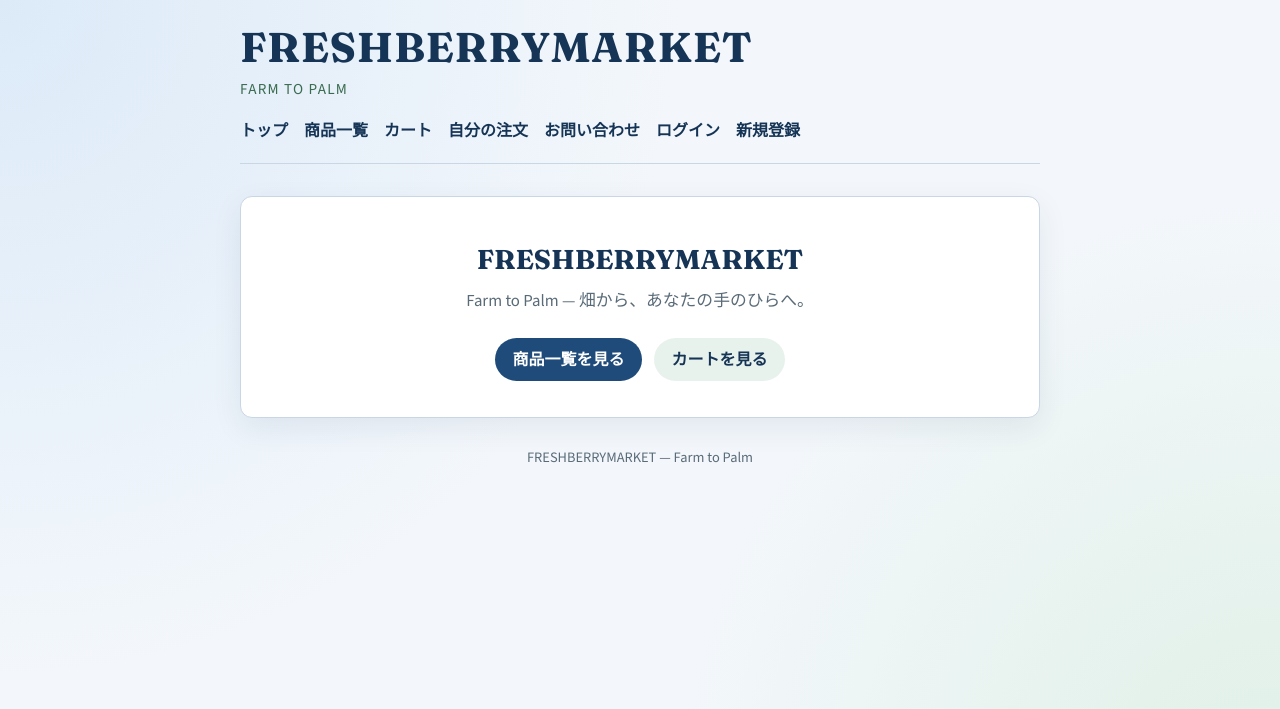
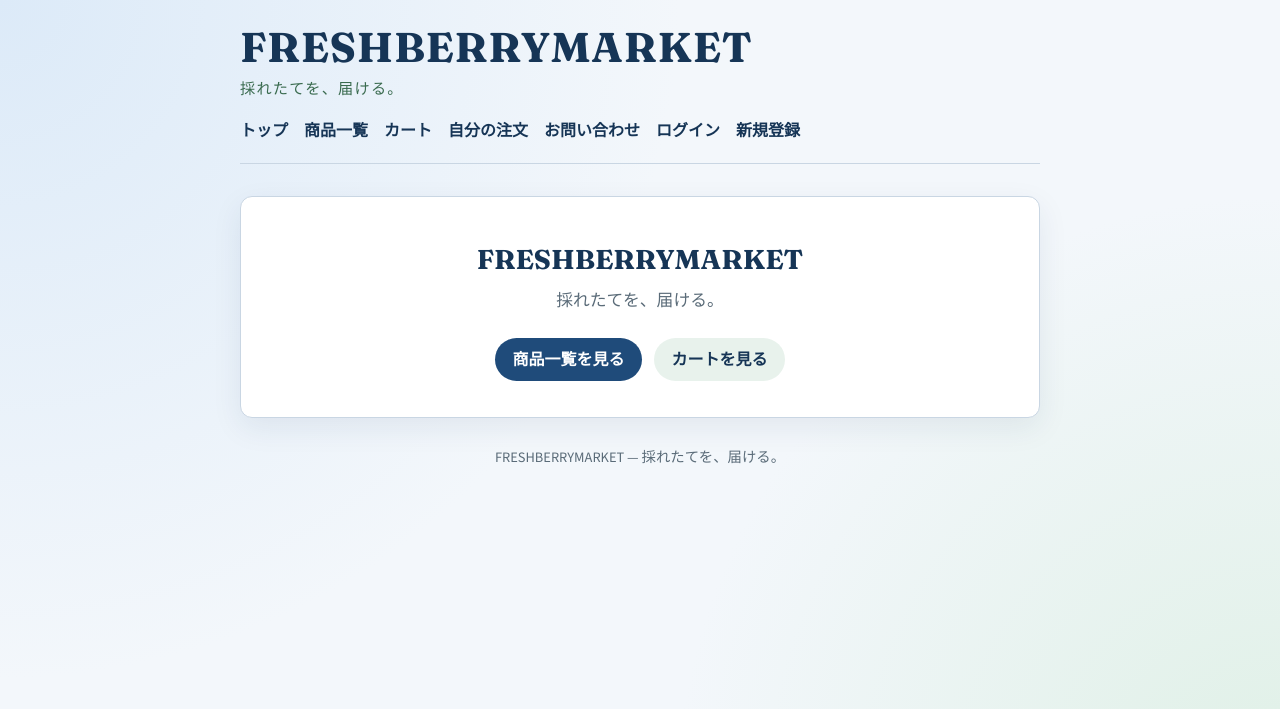
Before and after one commit to misamisa683269/flask_FRESHBERRYMARKET_app, a Flask app: page / in a window 1280 px wide. Shown: the top 709 px of the page. Run offline with Flask 3, Linux system fonts and the light colour scheme; some libraries are stand-ins or nearby versions.

Commit message:
タグラインを「採れたてを、届ける。」に統一する。
Co-authored-by: Cursor <cursoragent@cursor.com>

```diff
--- a/templates/base.html
+++ b/templates/base.html
@@ -18,7 +18,7 @@
         <p class="brand">
           <a href="{{ url_for('index') }}">FRESHBERRYMARKET</a>
         </p>
-        <p class="tagline">Farm to Palm</p>
+        <p class="tagline">採れたてを、届ける。</p>
         {% include "_nav.html" %}
       </header>
 
@@ -36,7 +36,7 @@
       </main>
 
       <footer class="site-footer">
-        <p>FRESHBERRYMARKET — Farm to Palm</p>
+        <p>FRESHBERRYMARKET — 採れたてを、届ける。</p>
       </footer>
     </div>
   </body>
--- a/templates/index.html
+++ b/templates/index.html
@@ -5,7 +5,7 @@
 {% block content %}
 <section class="hero">
   <h1 class="hero-title">FRESHBERRYMARKET</h1>
-  <p class="hero-sub">Farm to Palm — 畑から、あなたの手のひらへ。</p>
+  <p class="hero-sub">採れたてを、届ける。</p>
   <div class="hero-actions">
     <a class="button" href="{{ url_for('products') }}">商品一覧を見る</a>
     <a class="button button-light" href="{{ url_for('cart') }}">カートを見る</a>
```
Also changed, not shown: README.md.
